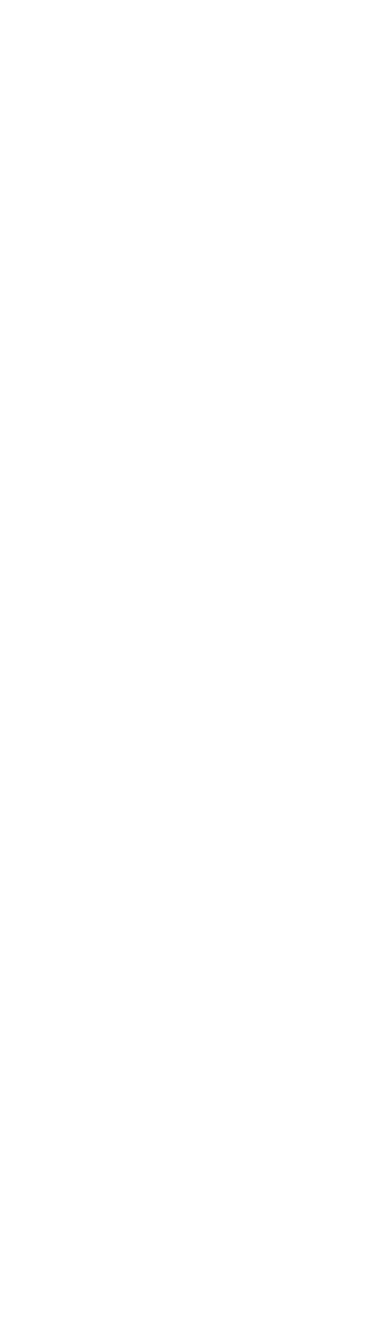
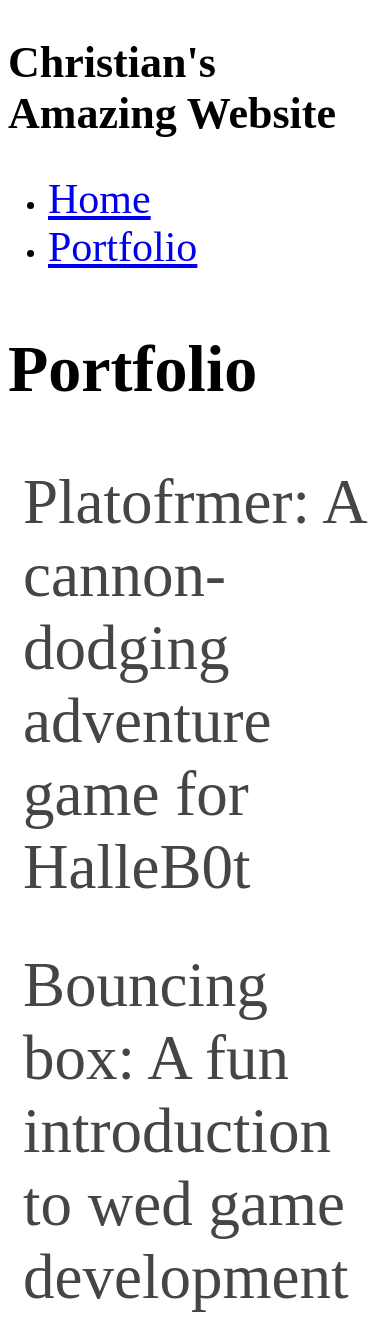
Before and after one commit to christiankinard/christiankinard.github.io, a plain HTML site: page portfolio.html in a window 390 px wide. Shown: the top 1332 px of the page. Before the commit the page ends 844 px from the top, so only its background shows below. Drawn offline with Linux system fonts and the light colour scheme.

Commit message:
add portfolio to webpage

```diff
--- a/index.html
+++ b/index.html
@@ -1,13 +1,51 @@
 <!DOCTYPE html>
 <html>
   <head>
-    <title>CHANGE ME</title>
+    <title>Christian's Awesome Website</title>
+    <link rel="stylesheet" href="style.css" />
   </head>
+
 
   <body>
     <!-- All content goes here -->
     <div id="all-contents">
+        <nav>
+            <h1>Christian's Awesome Website</h1>
+            <ul id="nav-ul">
+                <li class="nav-li">
+                <a href="index.html">Home</a>
+                </li>
 
+                <li class="nav-li">
+                 <a href="portfolio.html">Portfolio</a>
+                </li>
+            </ul>
+          </nav>
+
+
+        <main>
+            <!-- Sidebar section -->
+            <div class="sidebar">
+                <img class="sidebar-img" src="https://tse4.mm.bing.net/th/id/OIP.a4LGmvTcAJIxURXLwP7sbQHaH5?rs=1&pid=ImgDetMain&o=7&rm=3">
+            </div>
+
+
+            <!-- Content section -->
+            <div class="content">
+                <h2>Christian Sky Kinard</h2>
+                <p>Lady Trojans' Server</p>
+           </div>
+           <!-- Interest section -->
+           <div id="interests">
+                <h3>Interests</h3>
+                <ul>
+                  <li>Learning Japanese</li>
+                  <li>Anime</li>
+                  <li>Animals</li>
+                </ul>
+          </div>
+        </main>
     </div>
+
   </body>
 </html>
--- a/portfolio.html
+++ b/portfolio.html
@@ -0,0 +1,40 @@
+<!DOCTYPE html>
+<html>
+    <head>
+        <title>My Awesome Wedsite </title>
+        <link rel="stylesheet" href="style.css" />
+    </head>
+    <body>
+        <!--- All content goes here -->
+        <div id="all-contents">
+            <nav>
+                <h1>Christian's Amazing Website</h1>
+                <ul id=""nav-ul">
+                    <li class="nav-li">
+                        <a href="index.html">Home</a>
+                    </li>
+                    <li class="nav-li">
+                        <a href="portfolio.html">Portfolio</a>
+                    </li>
+                </ul>
+            </nav>
+            <main>
+                <div class="content">
+                    <h1>Portfolio</h1>
+                    <ul id="portfolio">
+                        <li>
+                            <a href="fsd-projects/platformer/">Platofrmer: A cannon-dodging adventure game for HalleB0t</a>
+                        </li>
+                        <li>
+                            <a href="fsd-projects/bouncing-box/">Bouncing box: A fun introduction to wed game development</a>
+                        </li>
+                        <li>
+                            <a href="fsd-projects/circularity/">Circularity: A poetic motion experiment with circles</a>
+                        </li>
+                    </ul>
+                </div>
+
+            </main>
+        </div>
+    </body>
+</html>
--- a/style.css
+++ b/style.css
@@ -0,0 +1,63 @@
+/* Portfolio styles */
+.content h1 {
+color: black;
+
+}
+#portfolio {
+list-style-type: none;
+padding-left: 0;
+}
+#portfolio li {
+background: #fff;
+padding: 10px;
+border-radius: 10px;
+margin-bottom: 10px;
+}
+#portfolio li:hover {
+background: #eee;
+}
+#portfolio a {
+text-decoration: none;
+color: #454545;
+}
+/* responsive web design */
+@media screen and (min-width: 120px) and (max-width: 1080px) {
+main {
+height: 100ch;
+zoom: 1.5;
+display: grid;
+}
+h1 {
+font-size: 44px;
+}
+h2 {
+font-size: 42px;
+}
+h3 {
+font-size: 36px;
+}
+#all-contents {
+height: 100ch;
+margin: none;
+}
+a {
+font-size: 42px;
+}
+.sidebar {
+
+margin-right: 0px;
+justify-content: center;
+align-items: center;
+}
+.sidebar-img {
+width: 100%;
+}
+p,
+li {
+font-size: 24px;
+}
+.content {
+align-content: center;
+justify-content: center;
+}
+}
```
